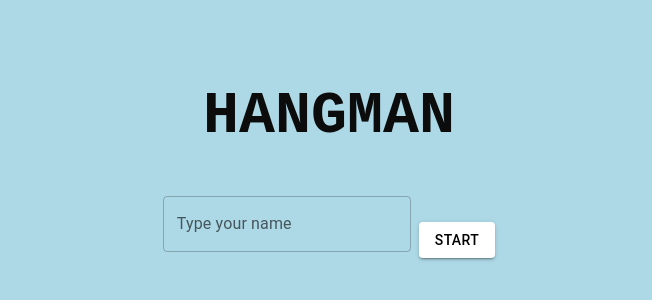
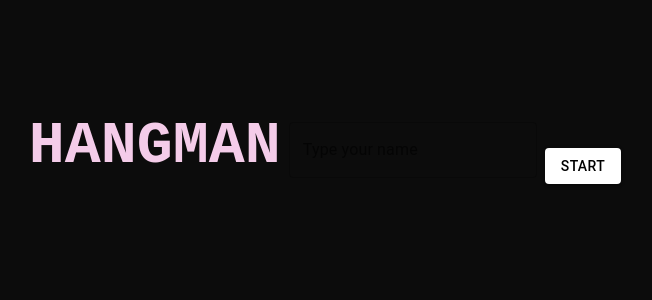
Before and after one commit to cbalsemao/hangman-game, a React (Create React App) app: page / in a window 1280 px wide. Shown: the part 250-550 px from the top of the page, without its empty margins (311-963 px from the left). Built offline with nearby package versions, Linux system fonts and the light colour scheme.

Commit message:
chore: wip

```diff
--- a/src/App.tsx
+++ b/src/App.tsx
@@ -114,9 +114,6 @@ function App() {
     <AppWrapper>
       <Global styles={GlobalStyles} />
 
-      <TitleWrapper>
-        <h1>Hangman</h1>
-      </TitleWrapper>
       <>
         {isGameToStart(gameStatus) && (
           <>
@@ -127,6 +124,9 @@ function App() {
               justifyContent="center"
               alignItems="center"
             >
+              <TitleWrapper>
+                <h1>Hangman</h1>
+              </TitleWrapper>
               <Grid item>
                 <TextField
                   id="outlined-basic"
@@ -163,6 +163,9 @@ function App() {
               backgroundColor: palette.white,
             }}
           >
+            <TitleWrapper>
+              <h1>Hangman</h1>
+            </TitleWrapper>
             <MovieWrapper>
               <p>{HANGMAN_IMAGE[countdown]}</p>
               <p>{getHiddenWord(secretWord, guessedLetters)}</p>
@@ -189,7 +192,7 @@ function App() {
         {isGameEndedWin(gameStatus) && (
           <>
             <GameEndWrapper container spacing={1}>
-              <Grid item>
+              <Grid item sx={{ color: palette.darkWhite }}>
                 <h1>{'MOVIE WAS: ' + secretWord + ' !!! 😊'}</h1>
                 <p>
                   {temporalName}, your score is {parseScore(tmpScorePlayer)}
@@ -211,7 +214,7 @@ function App() {
         {isGameEndedLose(gameStatus) && (
           <>
             <GameEndWrapper container spacing={1}>
-              <Grid item>
+              <Grid item sx={{ color: palette.darkWhite }}>
                 <h1>{'MOVIE WAS: ' + secretWord + ' !!! 😢'}</h1>
                 <p>
                   {temporalName}, your score is {parseScore(tmpScorePlayer)}
--- a/src/styles/styleguide.ts
+++ b/src/styles/styleguide.ts
@@ -41,7 +41,7 @@ export const TitleWrapper = styled.div({
   display: 'flex',
   justifyContent: 'center',
   alignItems: 'center',
-  color: palette.black,
+  color: palette.darkWhite,
   textTransform: 'uppercase',
   fontSize: '30px',
 
--- a/src/utils/components.tsx
+++ b/src/utils/components.tsx
@@ -1,5 +1,5 @@
 import { Button, Card, Grid, Typography } from '@mui/material';
-import { ButtonWrapper } from '../styles/styleguide';
+import { ButtonWrapper, palette } from '../styles/styleguide';
 import { Ranking } from './types';
 import { RankingBdWrapper, RankingList } from '../styles/styleguide';
 type ButtonHMProps = {
@@ -75,7 +75,9 @@ export const AppWrapper = ({ children }: { children: React.ReactNode }) => {
         justifyContent: 'center',
         flexDirection: 'column',
         overflow: 'hidden',
-        backgroundColor: 'lightblue',
+        backgroundColor: palette.black,
+        paddingRight: { xs: 2, sm: 3, md: 4, lg: 40 },
+        paddingLeft: { xs: 2, sm: 3, md: 4, lg: 40 },
       }}
     >
       {children}
```
